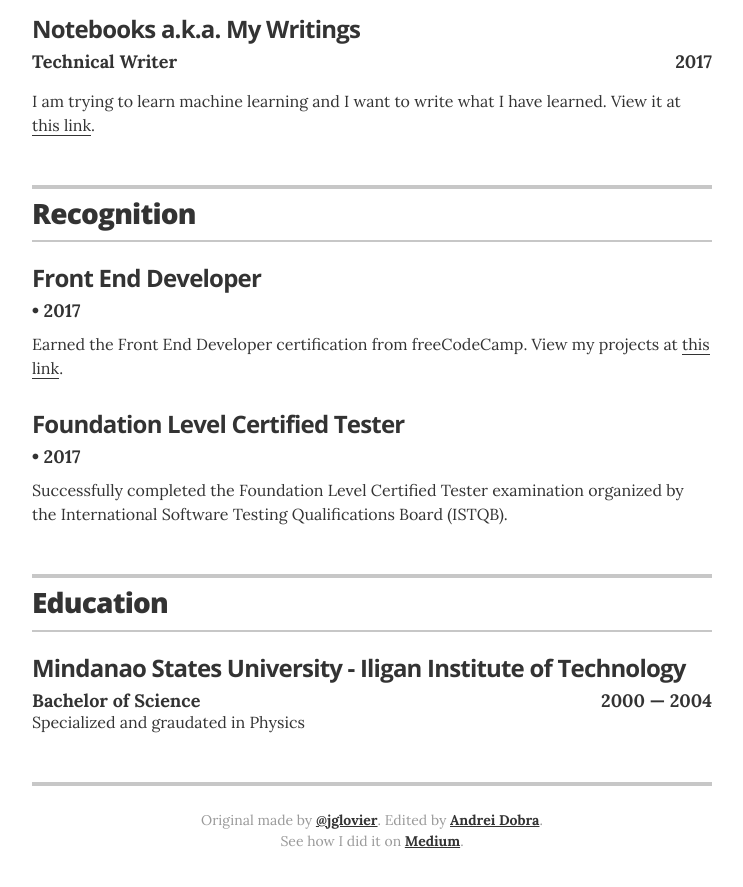
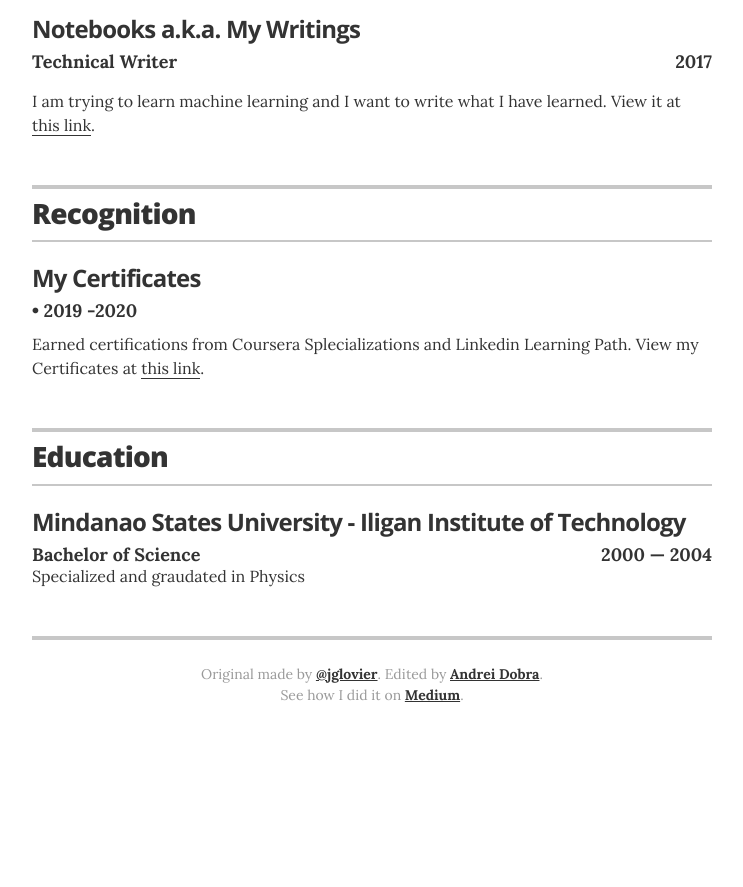
Before and after one commit to daddyawesome/daddyawesome.github.io, a Jekyll site: the page built from index.html, in a window 1280 px wide and 900 px high, scrolled down 2072 px. Shown: the top 887 px of the window, without its empty margins (268-1011 px from the left). Built offline with Jekyll 4.4.1, drawn with Linux system fonts in a browser that asks for light colours; nearby versions of some CDN libraries; after the commit the page ends 2826 px from its top, so only the background shows below that.

Commit message:
Update recognitions.yml

```diff
--- a/_data/recognitions.yml
+++ b/_data/recognitions.yml
@@ -1,10 +1,10 @@
 # Recognitions
-- award: Front End Developer
-  organization: freeCodeCamp
-  year: 2017
-  summary: Earned the Front End Developer certification from freeCodeCamp. View my projects at <a href="https://www.freecodecamp.org/andreidbr" target=_blank rel="noopener noreferrer">this link</a>.
+- award: My Certificates
+  organization: Coursera / LinkedinLearning
+  year: 2019 -2020
+  summary: Earned certifications from Coursera Splecializations and Linkedin Learning Path. View my Certificates at <a href="https://daddyawesome.github.io/writings/certificates.html" target=_blank rel="noopener noreferrer">this link</a>.
 
-- award: Foundation Level Certified Tester
-  organization: ISTQB
-  year: 2017
-  summary: Successfully completed the Foundation Level Certified Tester examination organized by the International Software Testing Qualifications Board (ISTQB).
+#- award: Foundation Level Certified Tester
+#  organization: ISTQB
+#  year: 2017
+#  summary: Successfully completed the Foundation Level Certified Tester examination organized by the International Software Testing Qualifications Board (ISTQB).
```
